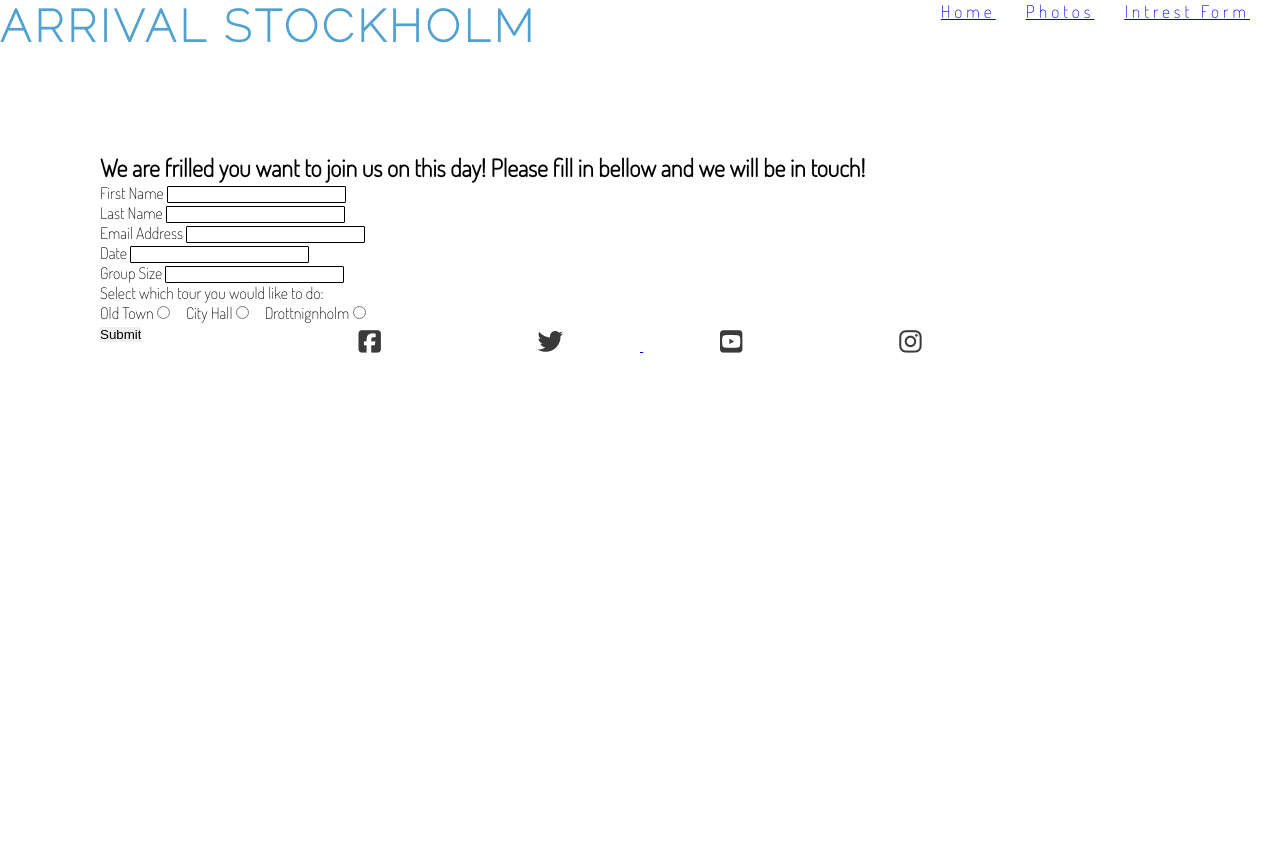
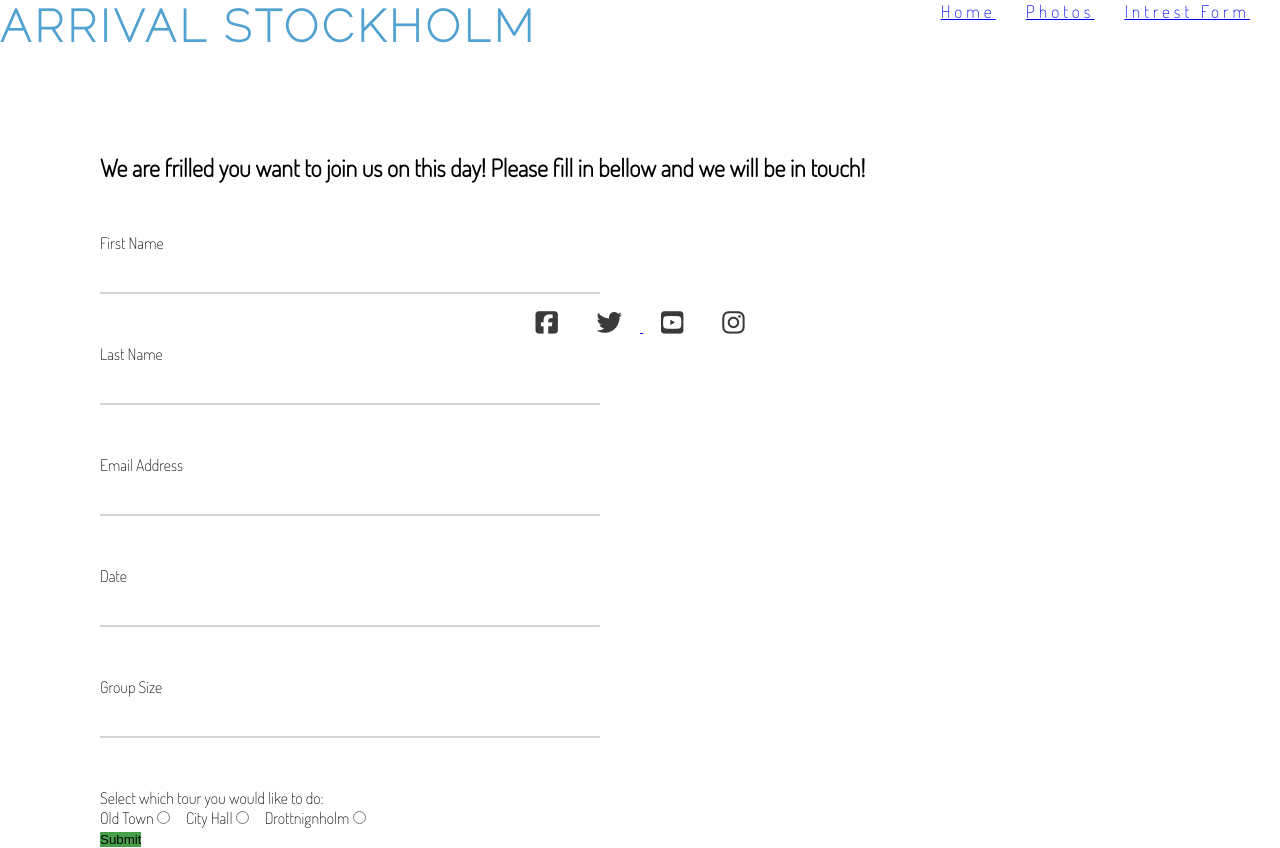
Before and after one commit to EmmaBergner/arrival, a plain HTML site: page intrest.html in a window 1280 px wide. Before the commit the page ends 800 px from the top, so only its background shows below. Drawn offline with Linux system fonts and the light colour scheme.

Commit message:
Add design to interest form

```diff
--- a/assets/css/style.css
+++ b/assets/css/style.css
@@ -121,6 +121,7 @@ footer {
 
 .social-networks {
     text-align: center;
+    clear: both;
 }
 
 .social-networks > li {
@@ -130,7 +131,7 @@ footer {
 .social-networks i {
     font-size: 160%;
     margin: 1%;
-    padding: 5%;
+    padding: 5px;
     color: #3a3a3a;
 }
 
@@ -144,11 +145,31 @@ footer {
 }
 
 input[type=text] {
-    border: 1px solid #000000;
-  border-radius: 1px;
+    border-bottom: 2px solid rgba(71, 71, 71, 0.24);
+    border-radius: 1px;
+    padding: 12px 20px;
+    margin-bottom: 50px;
+    max-width: 500px;
+    width: 100%;
   }
 
   input[type=email] {
-    border: 1px solid #000000;
+    border-bottom: 2px solid rgba(71, 71, 71, 0.24);
     border-radius: 1px;
+    padding: 12px 20px;
+    margin-bottom: 50px;
+    max-width: 500px;
+    width: 100%;
   }
+
+  input[type=submit] {
+    background-color: #45a049;
+  }
+
+  .nofloat {
+      clear: both;
+  }
+
+  .form-section h2 {
+    margin-bottom: 50px;
+  }
--- a/intrest.html
+++ b/intrest.html
@@ -30,7 +30,7 @@
             </ul>
         </nav>
     </header>
-
+<div class="nofloat">
     <section class="form-section">
         <form method="POST" action="https://formdump.codeinstitute.net/" class="signup-form">
 
@@ -40,23 +40,23 @@
 
 
             <p>
-                <label for="fname">First Name</label>
+                <label for="fname">First Name</label> <br>
                 <input type="text" id="fname" name="first_name" class="text-input" required>
             </p>
             <p>
-                <label for="lname">Last Name</label>
+                <label for="lname">Last Name</label> <br>
                 <input type="text" id="lname" name="last_name" class="text-input" required>
             </p>
             <p>
-                <label for="email">Email Address</label>
+                <label for="email">Email Address</label> <br>
                 <input type="email" id="email" name="email_address" class="text-input" required>
             </p>
             <p>
-                <label for="lname">Date</label>
+                <label for="lname">Date</label> <br>
                 <input type="text" id="lname" name="last_name" class="text-input" required>
             </p>
             <p>
-                <label for="email">Group Size</label>
+                <label for="email">Group Size</label> <br>
                 <input type="email" id="email" name="email_address" class="text-input" required>
             </p>
 
@@ -78,7 +78,8 @@
             </p>
         </form>
     </section>
-
+<br>
+<br>
 
     <footer>
         <ul class="social-networks">
@@ -101,7 +102,7 @@
         </ul>
     </footer>
     <script src="https://kit.fontawesome.com/c471c78bf3.js" crossorigin="anonymous"></script>
-
+</div>
 </body>
 
 </html>
```
